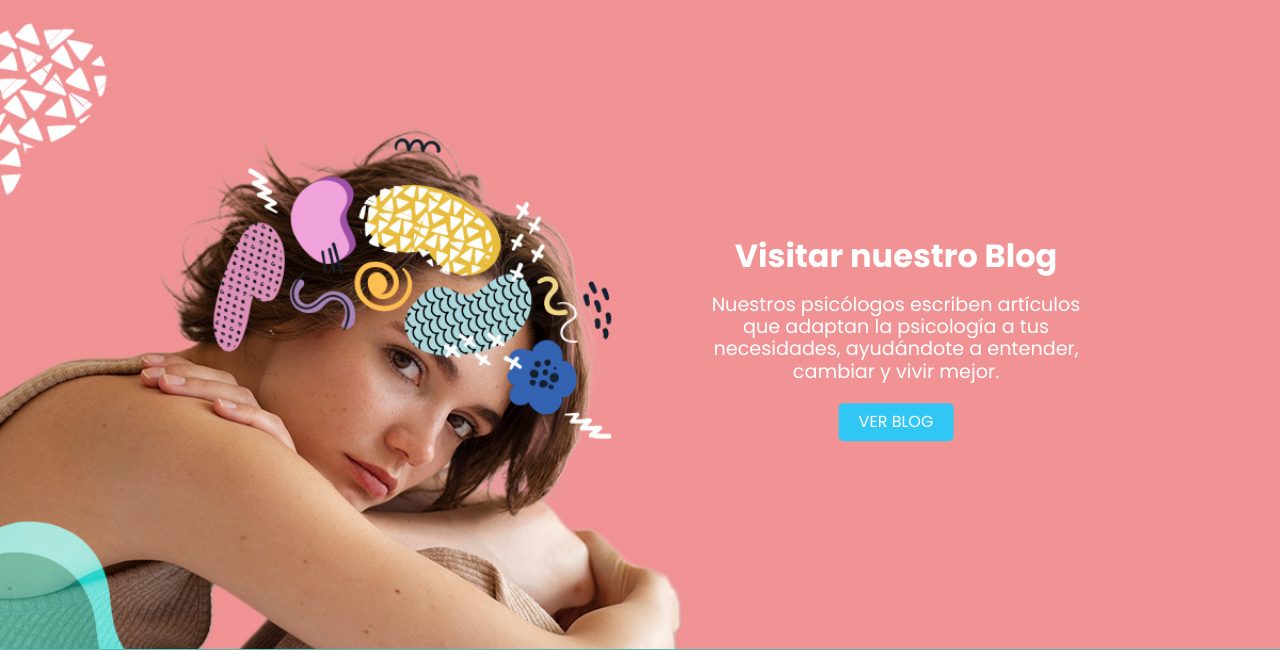
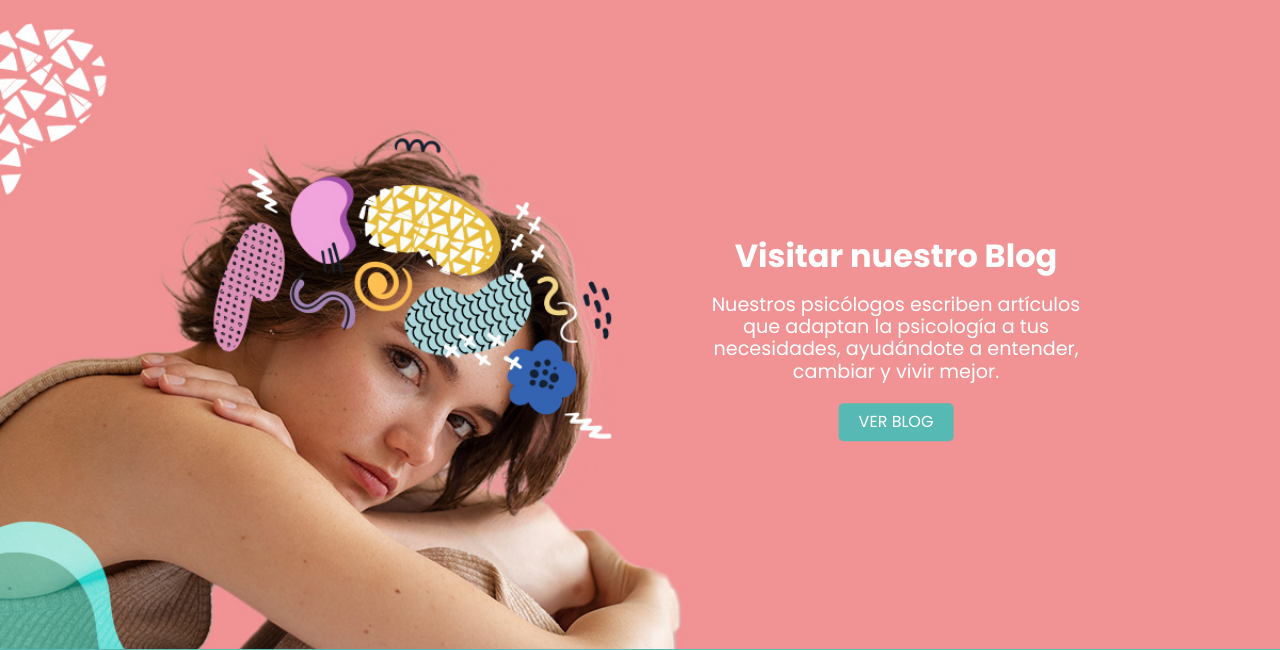
Before and after one commit to marrScielo/calidad-y-prueba, a PHP site: page / in a window 1280 px wide. Shown: the part 2008-2658 px from the top of the page. Run offline with PHP 8.4, Linux system fonts and the light colour scheme.

Commit message:
arreglar colores

```diff
--- a/css/estilos-blog.css
+++ b/css/estilos-blog1.css
@@ -33,7 +33,7 @@
 .image-content a {
     display: inline-block;
     padding: 10px 20px;
-    background-color: #31c7f5; /* Color del botón */
+    background-color: rgba(86, 185, 179, 1); /* Cambia el último valor (1) para ajustar la opacidad */
     color: white;
     text-decoration: none;
     border-radius: 5px;
--- a/css/estilos-footer.css
+++ b/css/estilos-footer1x.css
@@ -1,6 +1,6 @@
 /* Estilos para el footer celeste */
 .footer-celeste {
-    background-color: #56b9b3; /* Color de fondo celeste */
+    background-color: rgba(86, 185, 179, 1); /* Cambia el último valor (1) para ajustar la opacidad */
     color: white; /* Color de texto blanco */
     padding: 80px 20px;
     text-align: center;
@@ -31,7 +31,7 @@
 .btn-rosado {
     display: inline-block;
     padding: 10px 20px;
-    background-color: #f19294; /* Color del botón rosado */
+    background-color: rgba(241, 146, 148, 1); /* Cambia el último valor (1) para ajustar la opacidad */
     color: white;
     text-decoration: none;
     border-radius: 5px;
--- a/css/estilos-login.css
+++ b/css/estilos-login1.css
@@ -32,7 +32,7 @@ input {
 	z-index: -1;
 	width: 100%;
 	height: 5rem; /* Ajusta la altura del antesudo */
-	background-color: #56B9B3;
+	background-color: rgba(86, 185, 179, 1); /* Cambia el último valor (1) para ajustar la opacidad */
 	border-radius: 1rem 1rem 100% 100%;
 }
 .form__title {
@@ -98,7 +98,7 @@ input {
 	display: block;
 	margin: 2.5rem auto 3rem;
 	padding: 0.75rem 3rem; /* Ajusta el padding del botón */
-	background-color: #F19294;
+	background-color: rgba(241, 146, 148, 1); /* Cambia el último valor (1) para ajustar la opacidad */
 	color: #fff;
 	border-radius: 3rem;
 	cursor: pointer;
--- a/index.php
+++ b/index.php
@@ -10,8 +10,8 @@
     <link rel="stylesheet" href="css/estilos-banner.css">
     <link rel="stylesheet" href="css/inicio-header1.css">
     <link rel="stylesheet" href="css/estilos-especialidades.css">
-    <link rel="stylesheet" href="css/estilos-blog.css">
-    <link rel="stylesheet" href="css/estilos-footer.css">
+    <link rel="stylesheet" href="css/estilos-blog1.css">
+    <link rel="stylesheet" href="css/estilos-footer1x.css">
     <link rel="stylesheet" href="css/estilos-footer2x.css">
     <link rel="stylesheet" href="css/boton-wsp.css">
 </head>
--- a/login.php
+++ b/login.php
@@ -9,7 +9,7 @@
     <link rel="icon" href="img/logo-actual.png">
 	<link rel="stylesheet" href="css/inicio-header1.css">
 	<link rel="stylesheet" href="css/boton-wsp.css">
-	<link rel="stylesheet" href="css/estilos-login.css">
+	<link rel="stylesheet" href="css/estilos-login1.css">
     <title>Psicologa</title>
 	<style>
 		.container1{
```
